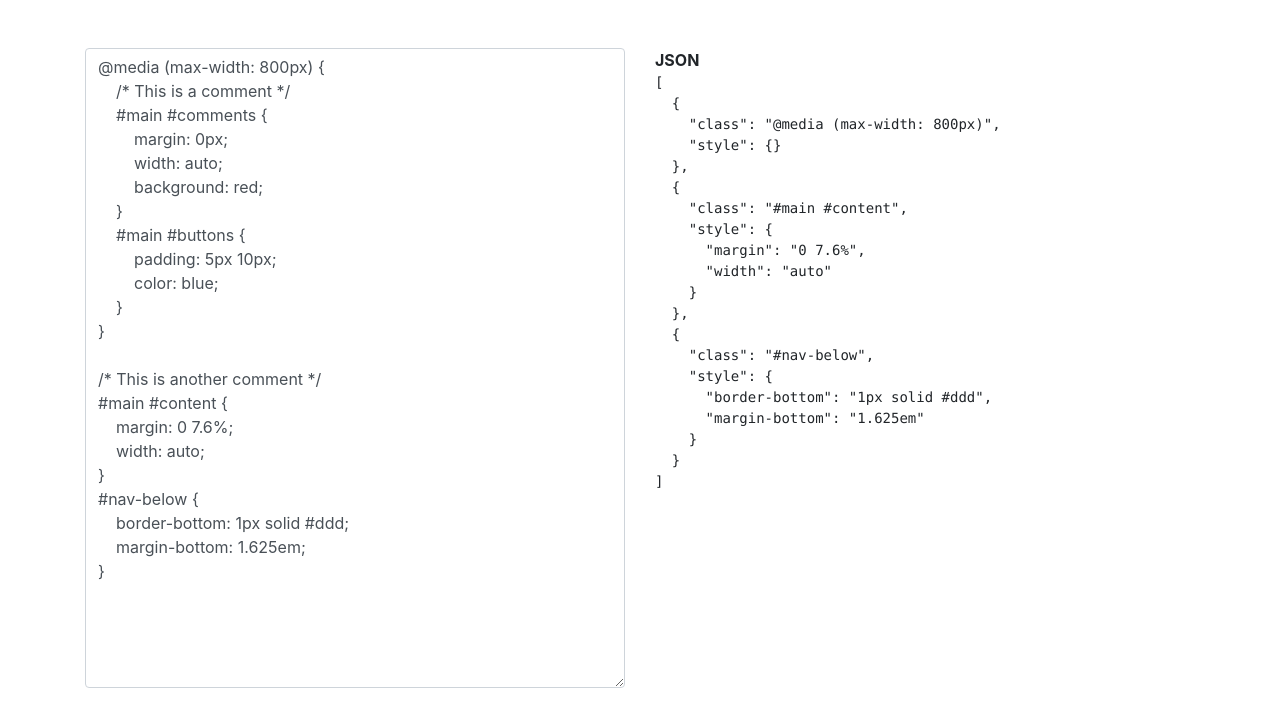
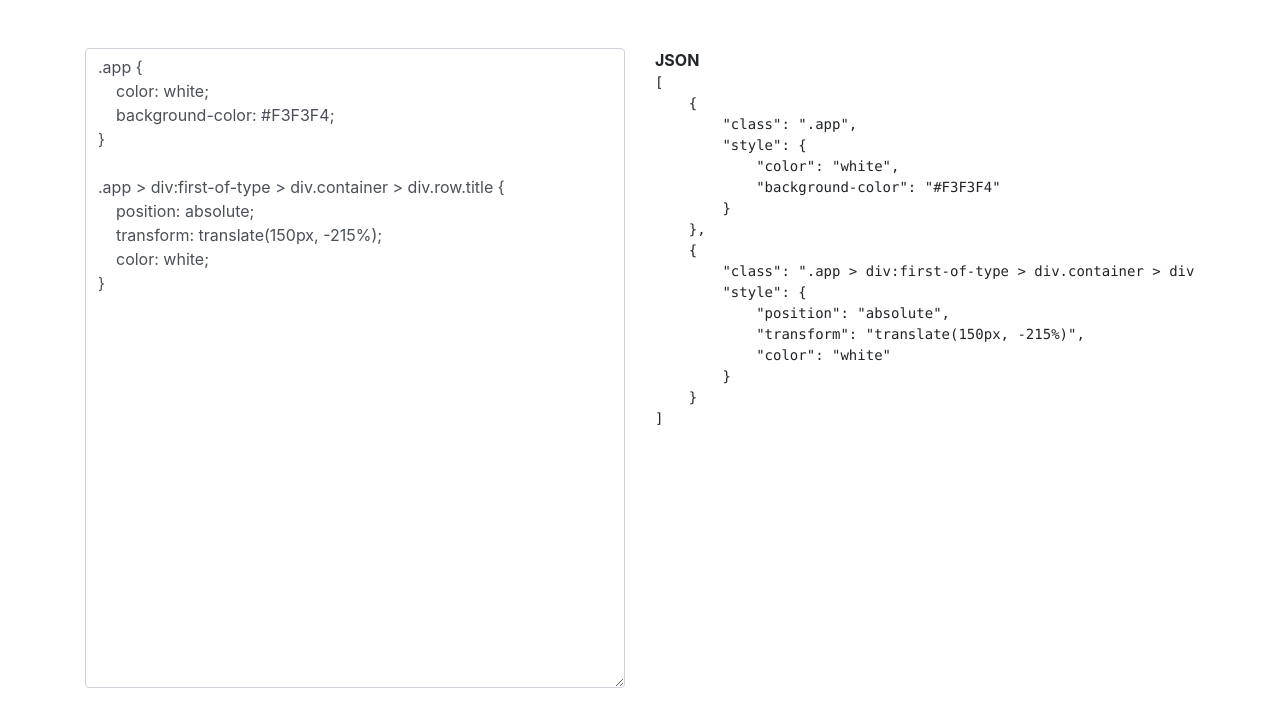
Before and after one commit to julius/css-to-json-online-ac, a plain HTML site: page index.html in a window 1280 px wide. Drawn offline with nearby package versions, Linux system fonts and the light colour scheme.

Commit message:
Fix for AC

```diff
--- a/index.html
+++ b/index.html
@@ -11,27 +11,15 @@
             <div class="row">
                 <div class="col-xs-12 col-md-6">
                     <textarea id="sourceCSS" class="form-control" style="height: 80vh" onkeyup="cssToJson()">
-@media (max-width: 800px) {
-    /* This is a comment */
-    #main #comments {
-        margin: 0px;
-        width: auto;
-        background: red;
-    }
-    #main #buttons {
-        padding: 5px 10px;
-        color: blue;
-    }
+.app {
+    color: white;
+    background-color: #F3F3F4;
 }
 
-/* This is another comment */
-#main #content {
-    margin: 0 7.6%;
-    width: auto;
-}
-#nav-below {
-    border-bottom: 1px solid #ddd;
-    margin-bottom: 1.625em;
+.app > div:first-of-type > div.container > div.row.title {
+    position: absolute;
+    transform: translate(150px, -215%);
+    color: white;
 }
                     </textarea>
                 </div>
@@ -52,13 +40,13 @@
                 var jsonAC = [];
                 for (var className in json.children) {
                     jsonAC.push({
-                        class: className,
+                        class: className.startsWith(".") ? className.substr(0) : className,
                         style: json.children[className].attributes,
                     });
                 }
 
                 document.getElementById('destinationJSON').innerHTML =
-                    '<strong>JSON</strong><br/><pre>' + JSON.stringify(jsonAC, undefined, 2) + '</pre>';
+                    '<strong>JSON</strong><br/><pre>' + JSON.stringify(jsonAC, undefined, 4) + '</pre>';
             }
 
             cssToJson();
```
